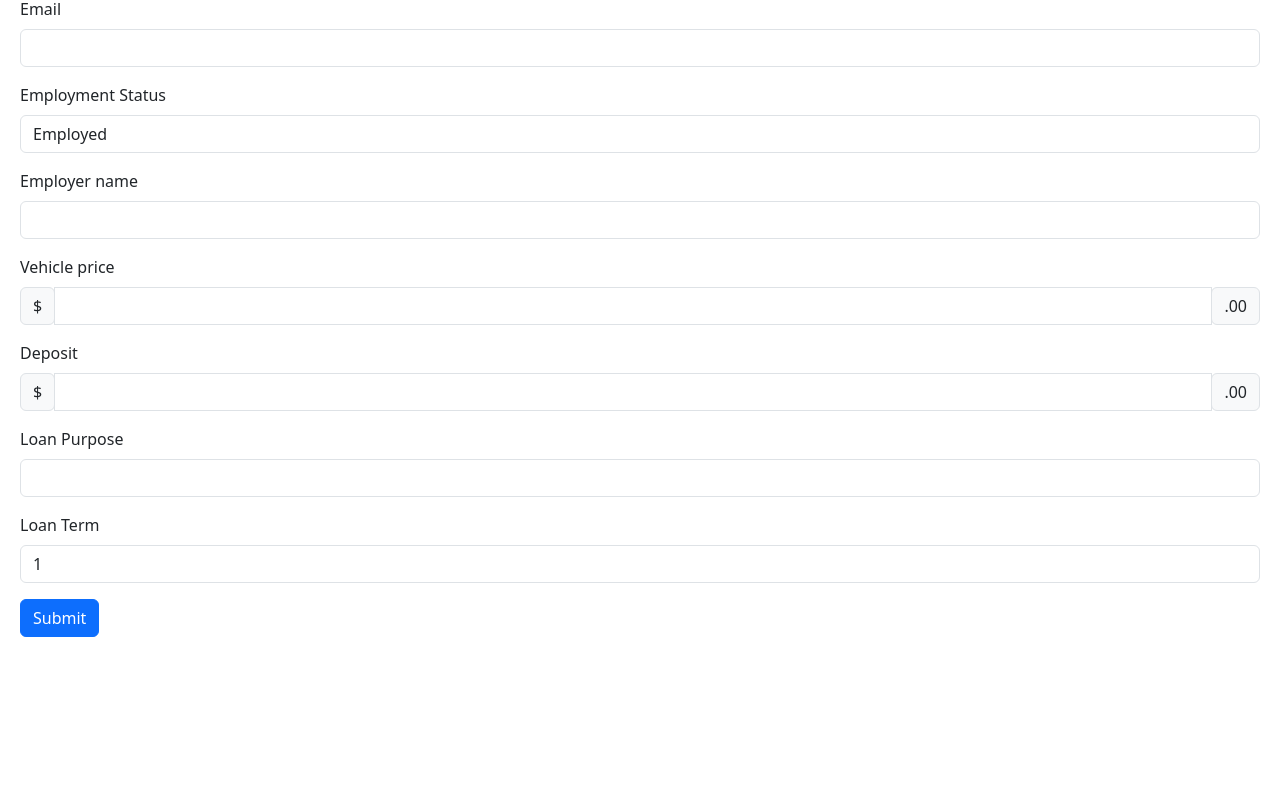
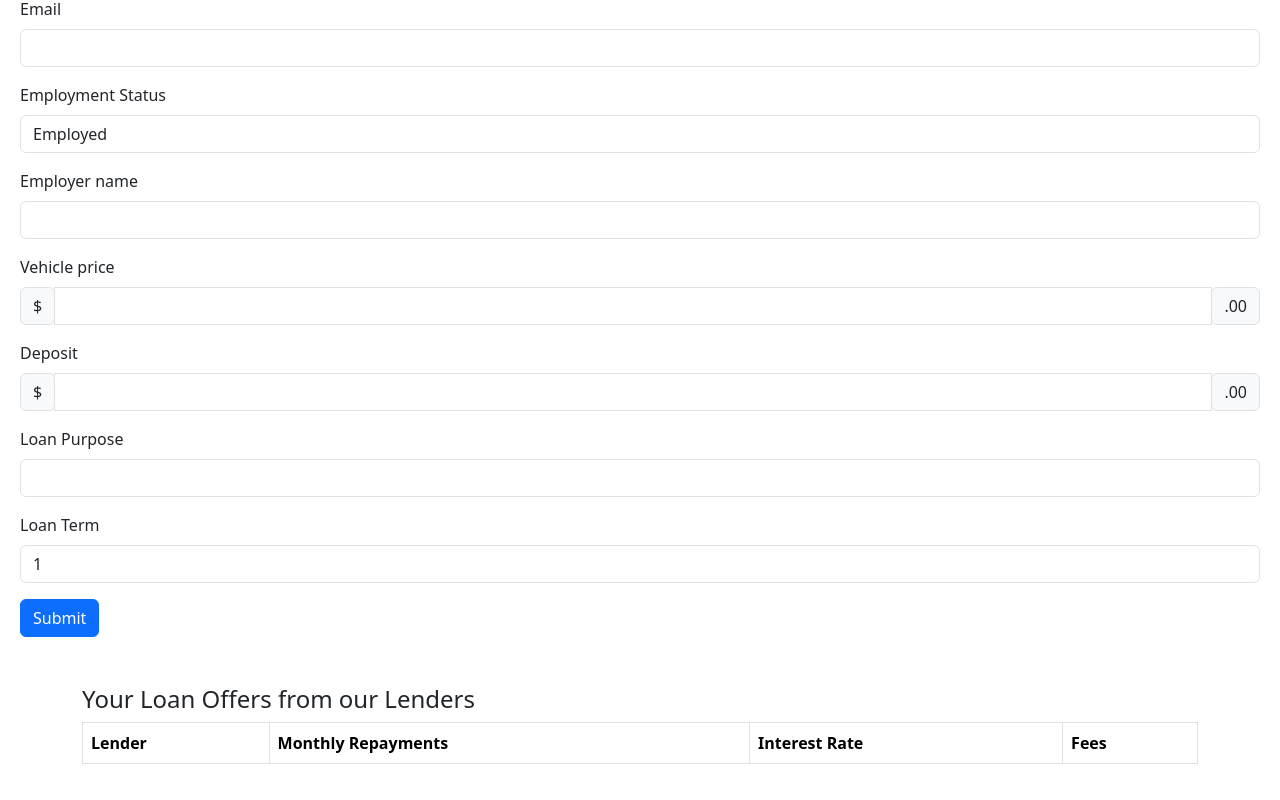
Before and after one commit to mrhadi/loan-offer-react, a React (Vite) app: page / in a window 1280 px wide. Shown: the part 195-995 px from the top of the page. Before the commit the page ends 852 px from the top, so only its background shows below. Built offline with nearby package versions, Linux system fonts and the light colour scheme.

Commit message:
Adding UI to display the loan offers

```diff
--- a/src/App.tsx
+++ b/src/App.tsx
@@ -2,20 +2,28 @@ import LoanDetailsForm from './components/LoanDetailsForm.tsx'
 
 import {LoanDetailsType} from './schema/loanDetails'
 import loadService from './services/loanService.ts'
+import LoanOffers from "./components/LoanOffers.tsx";
+import {useState} from "react";
+import {OfferDetailsType} from "./schema/offerDetails.ts";
 
 function App() {
+  const [loanOffers, setLoanOffers] = useState<OfferDetailsType>([])
 
   const handleLoanDetails = (data: LoanDetailsType) => {
     console.log(data)
 
     loadService.postLoanDetails(data)
-      .then(res => console.log(res))
+      .then(res => {
+        setLoanOffers(res)
+        console.log(res)
+      })
       .catch(err => console.log(err))
   }
 
   return (
     <>
       <LoanDetailsForm handleSubmit={handleLoanDetails} />
+      <LoanOffers loanOffers={loanOffers} />
     </>
   )
 }
--- /dev/null
+++ b/src/components/LoanOffers.tsx
@@ -0,0 +1,35 @@
+import { OfferDetailsType } from '../schema/offerDetails'
+
+interface LoanOffersProps {
+  loanOffers: Array<OfferDetailsType>
+}
+
+const LoanOffers = (props: LoanOffersProps) => {
+  return (
+    <div className="container mt-5">
+      <h4>Your Loan Offers from our Lenders</h4>
+      <table className="table table-striped table-bordered">
+        <thead className="table">
+        <tr>
+          <th>Lender</th>
+          <th>Monthly Repayments</th>
+          <th>Interest Rate</th>
+          <th>Fees</th>
+        </tr>
+        </thead>
+        <tbody>
+        {props.loanOffers.map((loanOffer: OfferDetailsType) => (
+          <tr>
+            <td>{loanOffer.lender}</td>
+            <td>{loanOffer.monthlyRepayments}</td>
+            <td>{loanOffer.interestRate}</td>
+            <td>{loanOffer.fees}</td>
+          </tr>
+        ))}
+        </tbody>
+      </table>
+    </div>
+  )
+}
+
+export default LoanOffers
--- /dev/null
+++ b/src/schema/offerDetails.ts
@@ -0,0 +1,6 @@
+export type OfferDetailsType = {
+  monthlyRepayments: number
+  lender: string
+  interestRate: number
+  fees: string
+}
```
